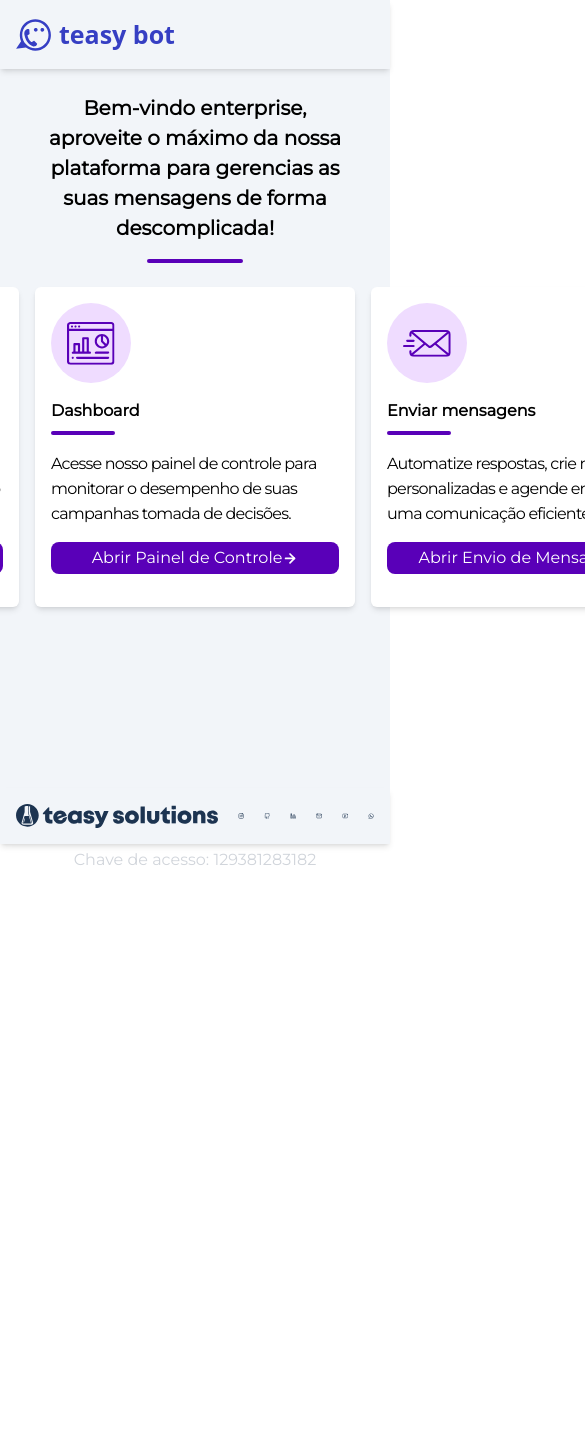
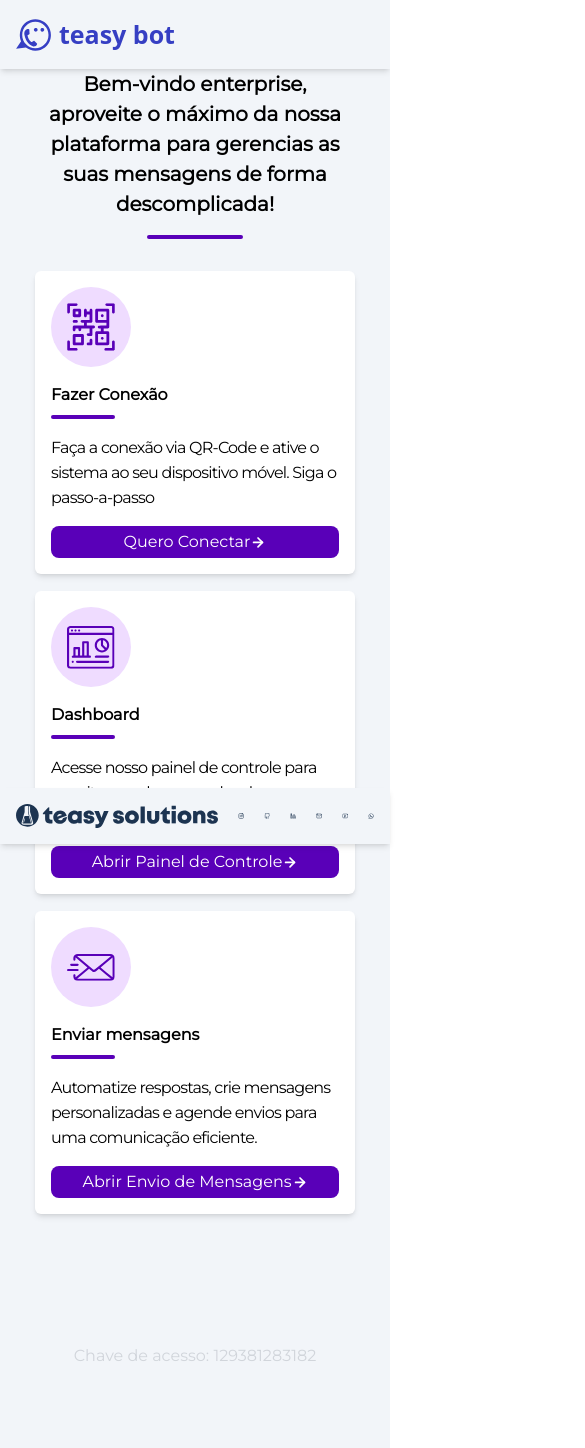
Before and after one commit to Gustavo-Diogo/next, a Next.js app: page /home in a window 390 px wide. Shown: the top 1448 px of the page, 585 px wide, since content can reach past the window. Before the commit the page ends 872 px from the top, so only its background shows below. Built offline with nearby package versions, Linux system fonts and the light colour scheme.

Commit message:
feat: responsivity

```diff
--- a/components/Card/index.tsx
+++ b/components/Card/index.tsx
@@ -13,7 +13,7 @@
   image: string
 }) => {
   return (
-    <div className="flex h-80 w-80 flex-col items-start rounded-md bg-white p-4 shadow-md">
+    <div className="flex flex-col items-start rounded-md bg-white p-4 shadow-md">
       <div className="flex h-20 w-20 items-center justify-center rounded-full bg-purpleT-terciary">
         <Image src={image} alt="icon" className="w-12" />
       </div>
--- a/pages/home/index.tsx
+++ b/pages/home/index.tsx
@@ -28,9 +28,9 @@
 
 const HomePage = () => {
   return (
-    <div className="flex h-screen w-screen flex-col items-center bg-gray-bg">
+    <div className="flex h-auto w-screen flex-col items-center bg-gray-bg lg:h-screen">
       <NavBar />
-      <div className="my-6 flex h-auto w-3/4 flex-col items-center text-center">
+      <div className="flex h-auto w-3/4 flex-col items-center text-center">
         <div className="flex flex-col items-center">
           <h1 className="font-montserrat text-lg font-bold">
             Bem-vindo {"enterprise"}, aproveite o máximo da nossa plataforma para gerencias as suas mensagens de forma
@@ -40,13 +40,18 @@
         </div>
       </div>
 
-      <div className="flex flex-row gap-4 sm:grid-rows-1 md:grid-rows-3">
+      <div className="my-8 gap-4 lg:flex lg:flex-row">
         {cards.map((card, index) => {
           const { buttonText, text, title, image } = card
-          return <Card key={index} buttonText={buttonText} text={text} title={title} image={image} />
+          return (
+            <div key={index} className="h-80 w-80">
+              <Card buttonText={buttonText} text={text} title={title} image={image} />
+            </div>
+          )
         })}
       </div>
-      <div className="mt-60">
+
+      <div className="my-20 lg:mt-60">
         <span className="font-montserrat text-gray-300">Chave de acesso: 129381283182</span>
       </div>
       <Footer />
```
